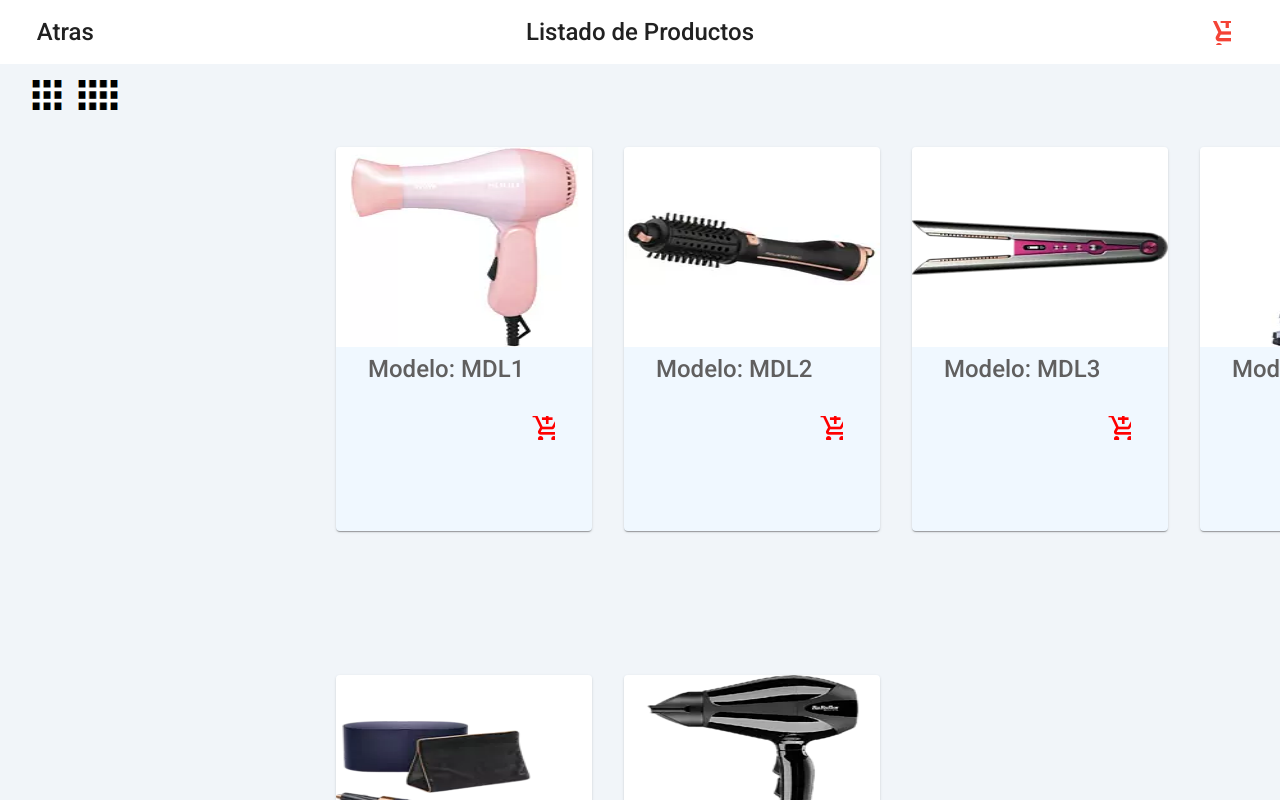
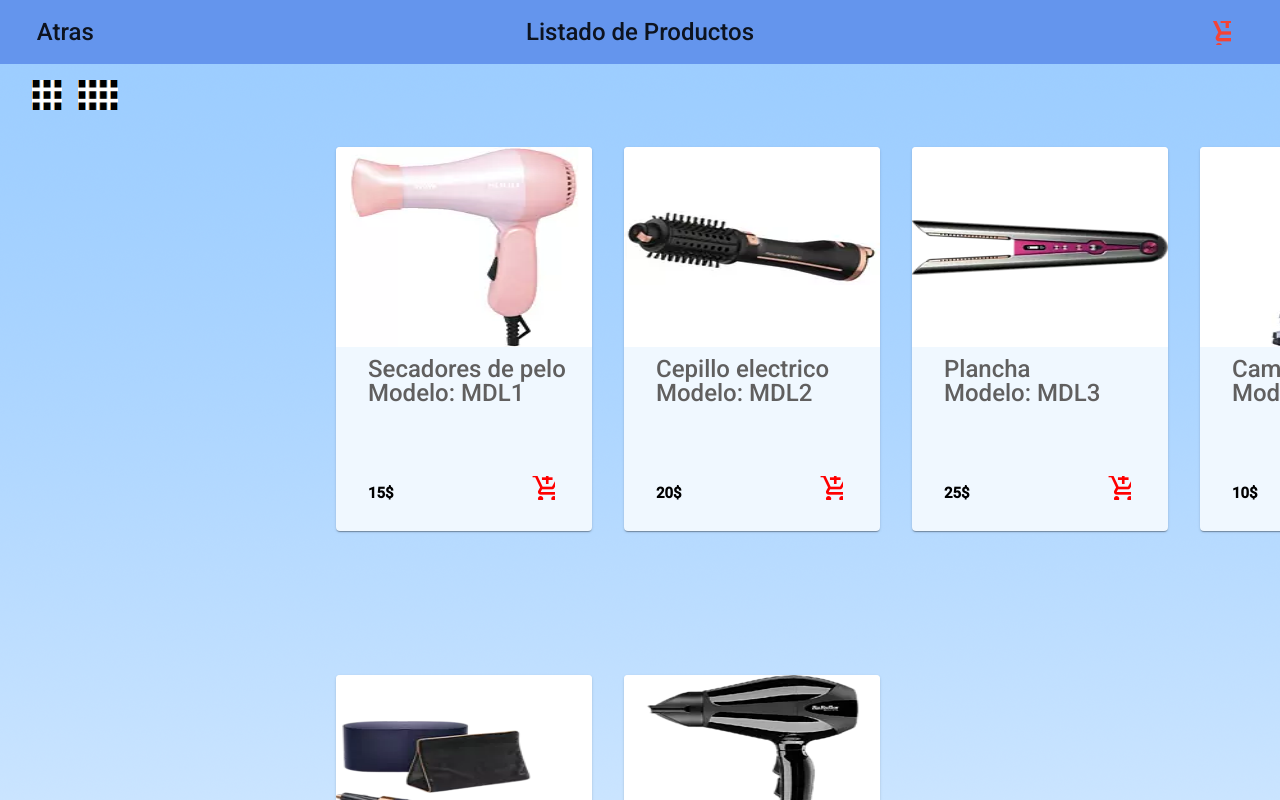
Before and after one commit to AlisaFilon/ComprasOnline, an Angular app: page /listado-productos in a window 1280 px wide. Shown: the top 800 px of the page. Built offline with nearby package versions, Linux system fonts and the light colour scheme.

Commit message:
cambios de css

```diff
--- a/src/app/db_datos.ts
+++ b/src/app/db_datos.ts
@@ -10,12 +10,12 @@ import { Component, OnInit } from '@angular/core';
   }
 
 export const cards = [
-  {img:'/assets/img/imgcards/1.png', nombre: 'NM1', modelo: 'MDL1', precio: '15$'},
-  {img:'/assets/img/imgcards/2.png', nombre: 'NM2', modelo: 'MDL2', precio: '20$'},
-  {img:'/assets/img/imgcards/3.png', nombre: 'NM3', modelo: 'MDL3', precio: '25$'},
-  {img:'/assets/img/imgcards/4.png', nombre: 'NM4', modelo: 'MDL4', precio: '10$'},
-  {img:'/assets/img/imgcards/5.png', nombre: 'NM5', modelo: 'MDL5', precio: '8$'},
-  {img:'/assets/img/imgcards/6.png', nombre: 'NM6', modelo: 'MDL6', precio: '35$'}
+  {img:'/assets/img/imgcards/1.png', nombre: 'Secadores de pelo', modelo: 'MDL1', precio: '15$'},
+  {img:'/assets/img/imgcards/2.png', nombre: 'Cepillo electrico', modelo: 'MDL2', precio: '20$'},
+  {img:'/assets/img/imgcards/3.png', nombre: 'Plancha', modelo: 'MDL3', precio: '25$'},
+  {img:'/assets/img/imgcards/4.png', nombre: 'Campana secador', modelo: 'MDL4', precio: '10$'},
+  {img:'/assets/img/imgcards/5.png', nombre: 'Secadores de pelo', modelo: 'MDL5', precio: '8$'},
+  {img:'/assets/img/imgcards/6.png', nombre: 'Plancha', modelo: 'MDL6', precio: '35$'}
 ];
 
  interface Tabla {
--- a/src/app/formulario/formulario.component.css
+++ b/src/app/formulario/formulario.component.css
@@ -1,5 +1,5 @@
 .mat-toolbar {
-  background-color: white;
+  background-color: #6495ED;
   justify-content: space-between;
   padding: 2rem;
 }
@@ -11,7 +11,7 @@ font-size: 2.5rem;
 }
 
 .form {
- background-color: #F1F5F9;
+ background-image: url(/assets/img/led.png);
   height: 100vh;
   display: flex;
   justify-content: center;
--- a/src/app/home/home.component.css
+++ b/src/app/home/home.component.css
@@ -1,5 +1,5 @@
 .mat-toolbar {
-  background-color: white;
+  background-color: #6495ED;
   justify-content: space-between;
   padding: 2rem;
 }
@@ -11,6 +11,7 @@ h1 {
 }
 
 .home {
+background-image: url(/assets/img/led.png);
    background-color: #F1F5F9;
    height: 100vh;
    display: flex;
--- a/src/app/principal/principal.component.css
+++ b/src/app/principal/principal.component.css
@@ -4,7 +4,7 @@
 
 
 .mat-toolbar {
-  background-color: white;
+  background-color: #6495ED;
   justify-content: space-between;
   padding: 2rem;
 }
@@ -16,6 +16,7 @@ font-size: 2.5rem;
 }
 
 .card-principal {
+background-image: url(/assets/img/led.png);
   background-color: #F1F5F9;
   height: 100vh;
   display: flex;
@@ -29,6 +30,7 @@ font-size: 2.5rem;
   height: 20rem;
   box-shadow: rgba(17, 12, 46, 0.15) 0px 48px 100px 0px;
   border-radius: 0.5rem;
+  background-color: #F0F8FF
 }
 
 .mat-card-content  {
--- a/src/app/products/listado-productos/listado-productos.component.css
+++ b/src/app/products/listado-productos/listado-productos.component.css
@@ -4,7 +4,7 @@
 }*/
 
 .mat-toolbar {
-  background-color: white;
+  background-color: #6495ED;
   justify-content: space-between;
   padding: 2rem;
 }
@@ -19,8 +19,8 @@ font-size: 2.5rem;
 
 
 .listado-products {
-  background-color: #F1F5F9;
 
+  background-image: url(/assets/img/led.png);
   display: flex;
   justify-content: center;
   display: flex;
--- a/src/app/products/product-card/product-card.component.html
+++ b/src/app/products/product-card/product-card.component.html
@@ -6,10 +6,10 @@
       <img mat-card-image src="{{card.img}}" width="50" height="200">
 
 
-        <mat-card-title>{{card.name}}</mat-card-title>
+        <mat-card-title>{{card.nombre}}</mat-card-title>
         <mat-card-title>Modelo: {{card.modelo}}</mat-card-title>
       <div class="price">
-        <mat-card-subtitle>{{card.price}}</mat-card-subtitle>
+        <mat-card-subtitle>{{card.precio}}</mat-card-subtitle>
         <button mat-icon-button color="black" routerLink="/formulario">
           <mat-icon>add_shopping_cart</mat-icon>
         </button>
--- a/src/app/ventas/listado-ventas/listado-ventas.component.css
+++ b/src/app/ventas/listado-ventas/listado-ventas.component.css
@@ -12,7 +12,8 @@ font-size: 2.5rem;
 }
 
 .tab {
-background-color: #F1F5F9;
+background-image: url(/assets/img/led.png);
+
   height: 100vh;
   display: flex;
   justify-content: center;
```
Also changed, not shown: src/assets/img/led.png (added).
